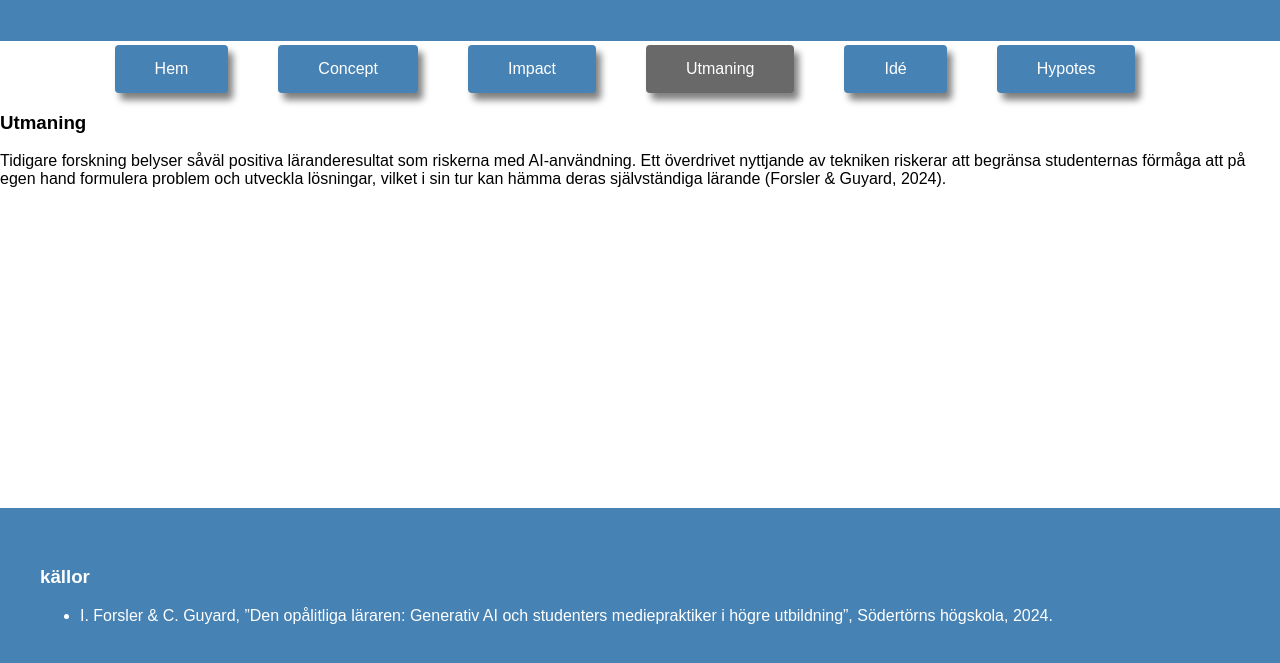
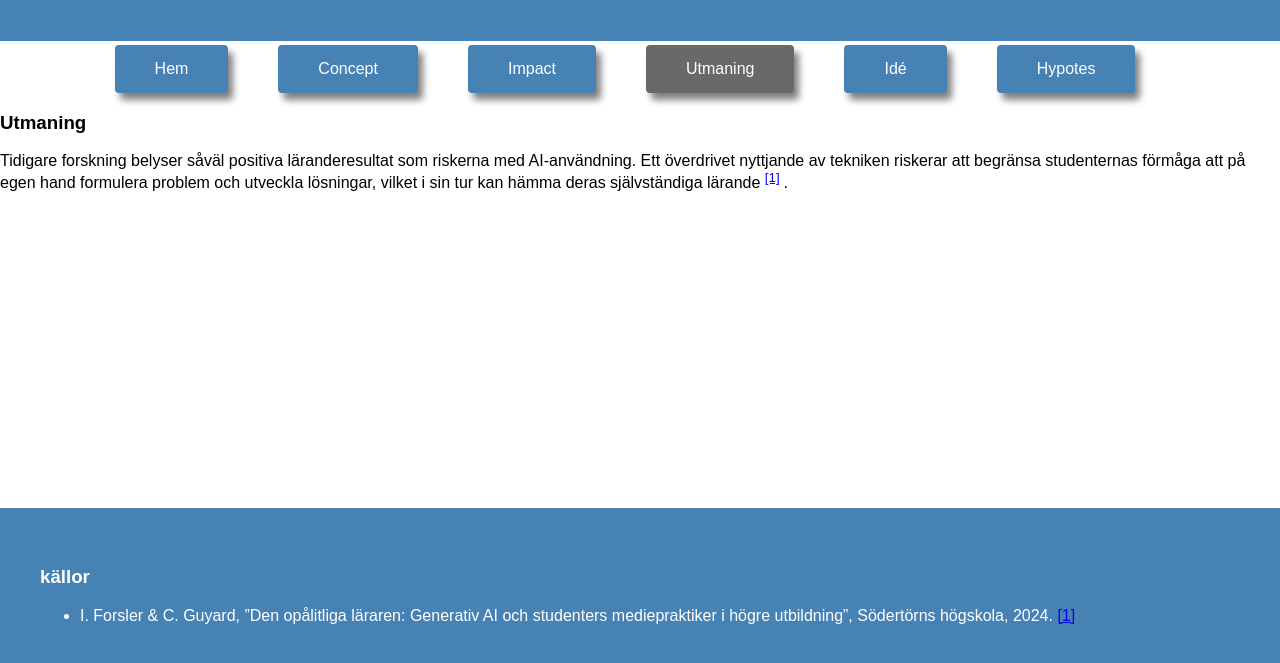
Before and after one commit to viggowarstrom/webbprojekt, a plain HTML site: page GIK2UK-webbprojekt-Grupp11/Html/Utmaning.html in a window 1280 px wide. Shown: the part 119-782 px from the top of the page. Drawn offline with Linux system fonts and the light colour scheme.

Commit message:
Länkar till referens

```diff
--- a/GIK2UK-webbprojekt-Grupp11/Html/Utmaning.html
+++ b/GIK2UK-webbprojekt-Grupp11/Html/Utmaning.html
@@ -34,7 +34,7 @@
             riskerna med AI-användning. Ett överdrivet nyttjande av tekniken
             riskerar att begränsa studenternas förmåga att på egen hand
             formulera problem och utveckla lösningar, vilket i sin tur kan hämma
-            deras självständiga lärande (Forsler & Guyard, 2024).
+            deras självständiga lärande <sup> <a href="#fotnot-1-ref">[1]</a> </sup>.
           </p>
         </main>
       </div>
@@ -45,10 +45,12 @@
       <footer>
         <h3>källor</h3>
         <ul>
-          <li>
+          <li id="fotnot-1">
             I. Forsler & C. Guyard, ”Den opålitliga läraren: Generativ AI och
             studenters mediepraktiker i högre utbildning”, Södertörns högskola,
             2024.
+            <a href="#fotnot-1-ref" aria-label="tillbaka till fotnoten">[1]</a>
+
           </li>
         </ul>
       </footer>
```
Also changed, not shown: GIK2UK-webbprojekt-Grupp11/Html/Hypotes.html (+1 -0 lines), GIK2UK-webbprojekt-Grupp11/Html/Idé.html (+2 -1 lines).
